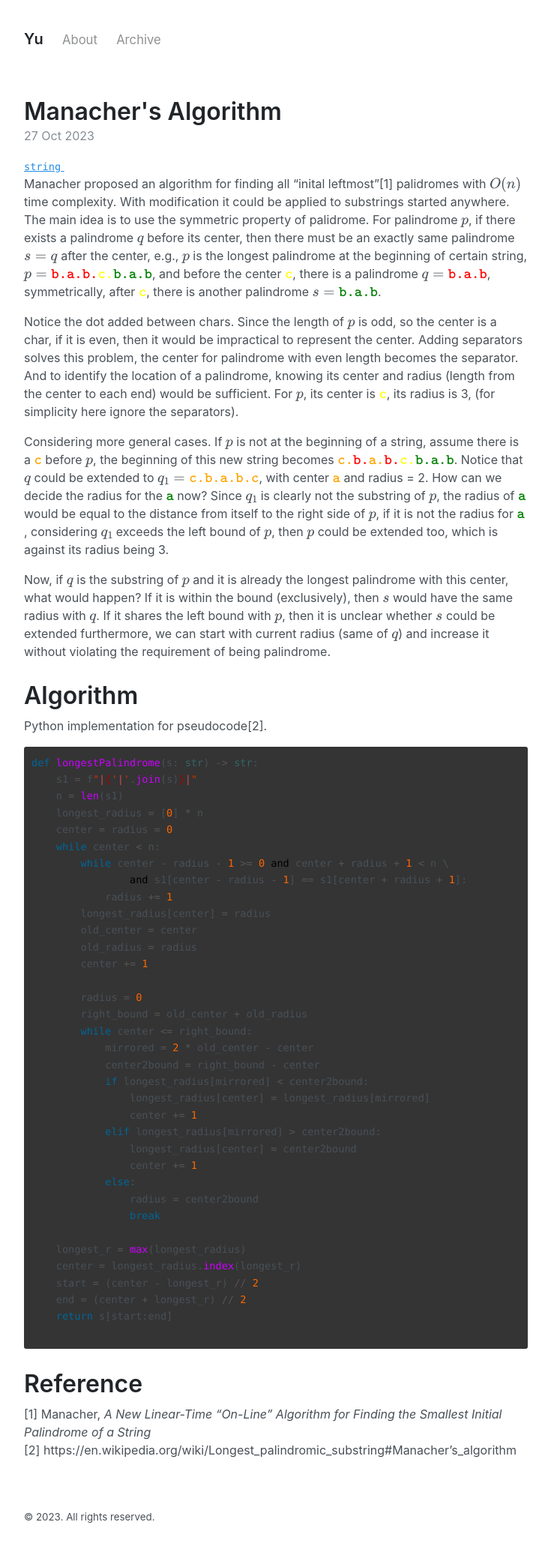
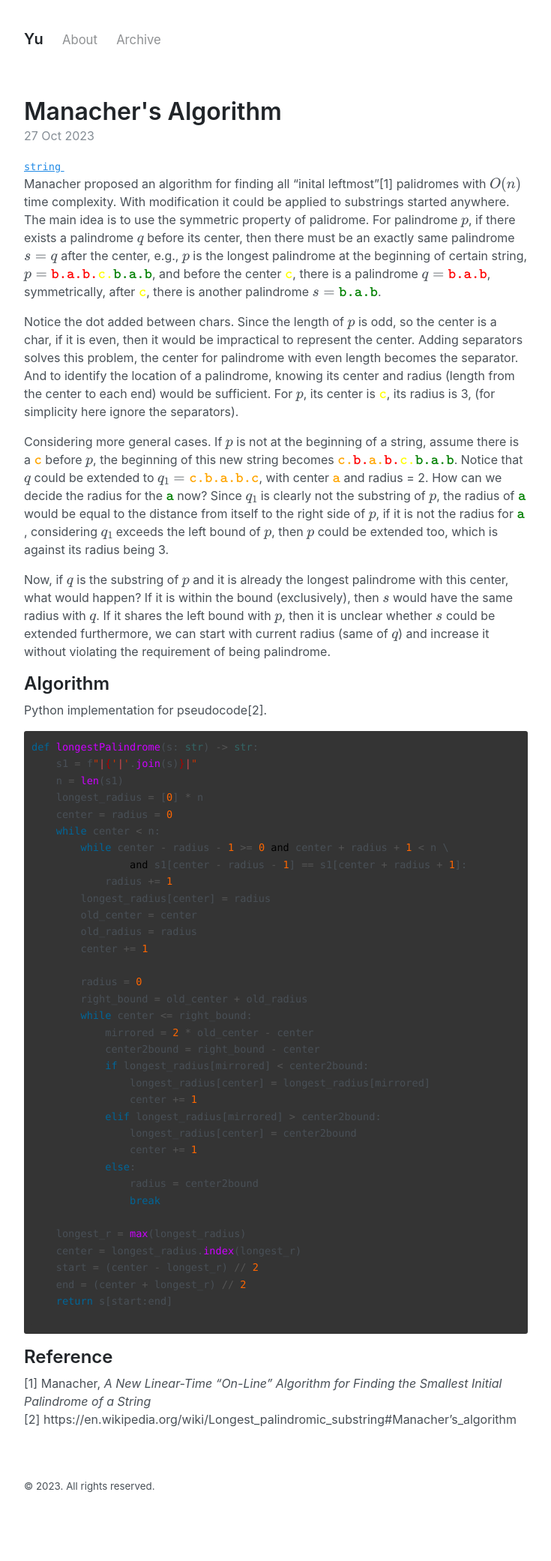
Before and after one commit to yuuu14/blog, a Jekyll site: the page built from _posts/2023-10-27-manachers-algorithm.md, in a window 1280 px wide. Shown: the whole page at 75% size, without its empty margins (272-1007 px from the left). Built offline with Jekyll 4.4.1, drawn with Linux system fonts in a browser that asks for light colours; formulas are drawn with MathJax 3; after the commit the page ends 2041 px from its top, so only the background shows below that.

````diff
--- a/_posts/2023-10-27-manachers-algorithm.md
+++ b/_posts/2023-10-27-manachers-algorithm.md
@@ -18,7 +18,7 @@ $\color{orange}{\texttt{c}}\texttt{.}\color{red}{\texttt{b}}\texttt{.}\color{ora
 Now, if $q$ is the substring of $p$ and it is already the longest palindrome with this center, what would happen? If it is within the bound (exclusively), then $s$ would have the same radius with $q$. If it shares the left bound with $p$, then it is unclear whether $s$ could be extended furthermore, we can start with current radius (same of $q$) and increase it without violating the requirement of being palindrome.
 
 
-# Algorithm
+## Algorithm
 Python implementation for pseudocode[2].
 ```python
 def longestPalindrome(s: str) -> str:
@@ -59,7 +59,6 @@ def longestPalindrome(s: str) -> str:
 ```
 
 
-
-# Reference
+## Reference
 [1] Manacher, *A New Linear-Time "On-Line" Algorithm for Finding the Smallest Initial Palindrome of a String*
 [2] https://en.wikipedia.org/wiki/Longest_palindromic_substring#Manacher's_algorithm
````
